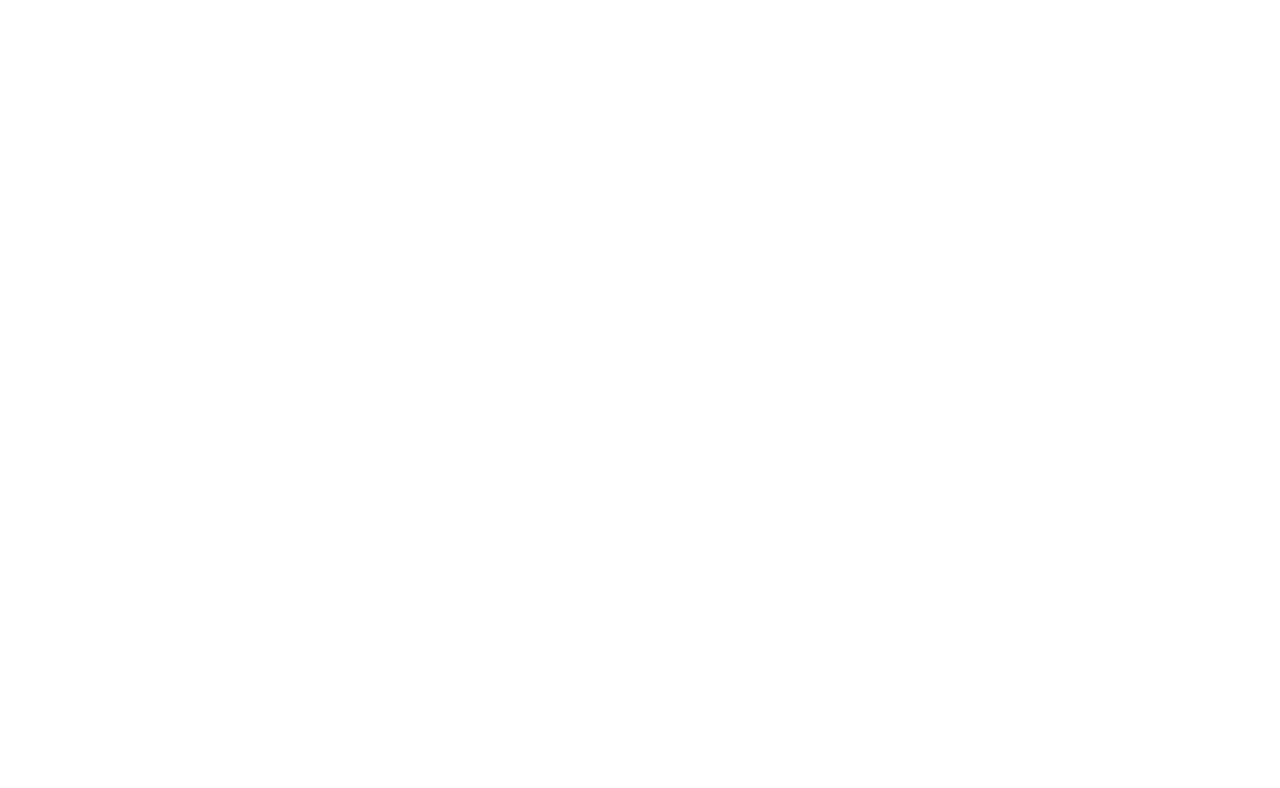
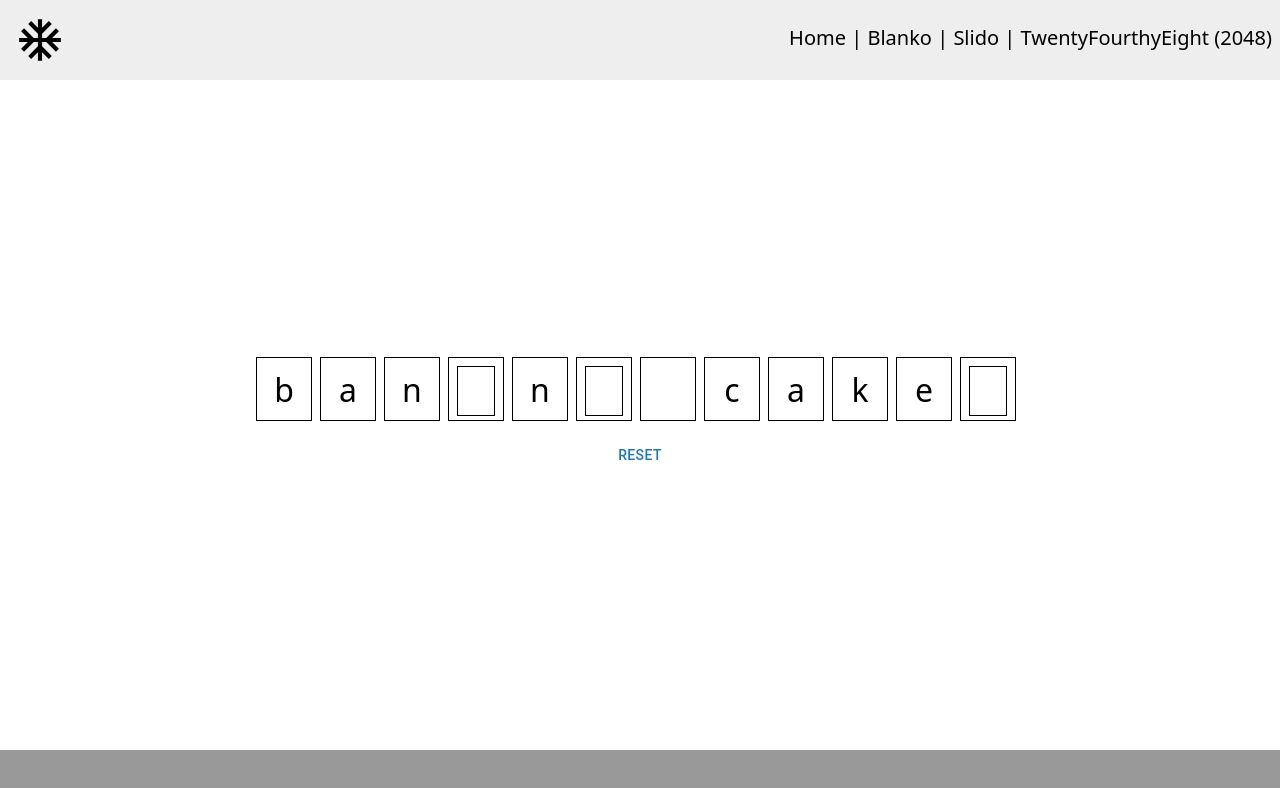
Before and after one commit to Yalilix/GameHub, a React (Vite) app: page /blanko in a window 1280 px wide. Before the commit this address had no page. Shown: the top 788 px of the page. Built offline with nearby package versions, Linux system fonts and the light colour scheme.

Commit message:
added blanko game

```diff
--- a/src/App.jsx
+++ b/src/App.jsx
@@ -1,6 +1,7 @@
 import { BrowserRouter, Routes, Route } from 'react-router-dom';
 import TwentyFourthyEight from './games/2048/TwentyFourthyEight';
 import Home from './Home';
+import Blanko from './games/Blanko/Blanko';
 
 const App = () => {
   return (
@@ -9,6 +10,7 @@
         <Routes>
           <Route path='/' element={<Home />} />
           <Route path='/2048' element={<TwentyFourthyEight />} />
+          <Route path='/blanko' element={<Blanko />} />
         </Routes>
       </BrowserRouter>
     </>
--- a/src/components/Header.jsx
+++ b/src/components/Header.jsx
@@ -6,10 +6,10 @@
 export const Header = () => {
   const isLargeScreen = useMediaQuery('(min-width:801px)');
   const navLinks = isLargeScreen
-    ? ['Home', 'Blanko', 'Slido', 'TwentyFourthyEight']
-    : ['H', 'B', 'S', 'T'];
+    ? ['Home', 'Blanko', 'Slido', 'TwentyFourthyEight (2048)']
+    : ['H', 'B', 'S', '2048'];
 
-  const links = ['', 'b', 's', '2048'];
+  const links = ['', 'blanko', 's', '2048'];
 
   return (
     <>
@@ -24,7 +24,7 @@
             height: '50px',
           }}
         />
-        <nav className="fixed right-0 top-6 mr-2 text-xl">
+        <nav className='fixed right-0 top-6 mr-2 text-xl'>
           {navLinks.map((l, index) => (
             <>
               <Link key={index} to={`/${links[index]}`}>
--- /dev/null
+++ b/src/games/Blanko/Blanko.jsx
@@ -0,0 +1,92 @@
+import { useState, useEffect } from 'react';
+import { Button } from '@mui/material';
+import Input from '../../components/Input';
+import Page from '../../components/Page';
+
+const Blanko = () => {
+  const [inputs, setInputs] = useState(['', '', '']); // State for inputs
+  const [randStr, setRandStr] = useState(''); // Static random string
+  const [randNums, setRandNums] = useState([]); // Static random indices
+
+  useEffect(() => {
+    const generateRandStr = () => {
+      const strs = [
+        'the fat cats',
+        'larger frogs',
+        'banana cakes',
+        'unsw vs usyd',
+        'french toast',
+        'hawaii pizza',
+        'barack obama',
+      ];
+      return strs[Math.floor(Math.random() * strs.length)];
+    };
+
+    const getRandNums = (str) => {
+      const nonValidNums = Array.from(str).reduce(
+        (acc, char, index) => (char === ' ' ? [...acc, index] : acc),
+        []
+      );
+
+      let randNums = [];
+      while (randNums.length < 3) {
+        const randNum = Math.floor(Math.random() * str.length);
+        if (!randNums.includes(randNum) && !nonValidNums.includes(randNum)) {
+          randNums.push(randNum);
+        }
+      }
+
+      return randNums.sort((a, b) => a - b);
+    };
+
+    const str = generateRandStr();
+    setRandStr(str);
+    setRandNums(getRandNums(str));
+  }, []); // Only runs once when the component mounts
+
+  useEffect(() => {
+    if (inputs.filter((e) => e !== '').length === 3) {
+      const gameStr = Array.from(randStr).map((char, index) =>
+        randNums.includes(index) ? '?' : char
+      );
+
+      inputs.forEach((e, i) => {
+        if (e) {
+          gameStr[randNums[i]] = e;
+        }
+      });
+
+      if (randStr === gameStr.join('')) {
+        alert('Correct!');
+        window.location.reload();
+      }
+    }
+  }, [inputs]);
+
+  let x = 0;
+  return (
+    <>
+      <Page>
+        <div className='flex flex-col items-center'>
+          <div className='flex flex-row mb-4'>
+            {Array.from(randStr).map((char, index) => (
+              <div
+                key={index}
+                className='border border-black mr-2 w-14 h-16 text-center p-2'
+              >
+                {randNums.includes(index) ? (
+                  <Input index={x++} inputs={inputs} setInputs={setInputs} />
+                ) : (
+                  char
+                )}
+              </div>
+            ))}
+          </div>
+          <Button onClick={() => window.location.reload()}>Reset</Button>
+        </div>
+      </Page>
+    </>
+  );
+};
+
+export default Blanko;
--- a/tailwind.config.js
+++ b/tailwind.config.js
@@ -2,7 +2,11 @@
 export default {
   content: ['./index.html', './src/**/*.{js,ts,jsx,tsx}'],
   theme: {
-    extend: {},
+    extend: {
+      fontSize: {
+        'custom-2rem': '2rem',
+      },
+    },
   },
   plugins: [],
 };
```
